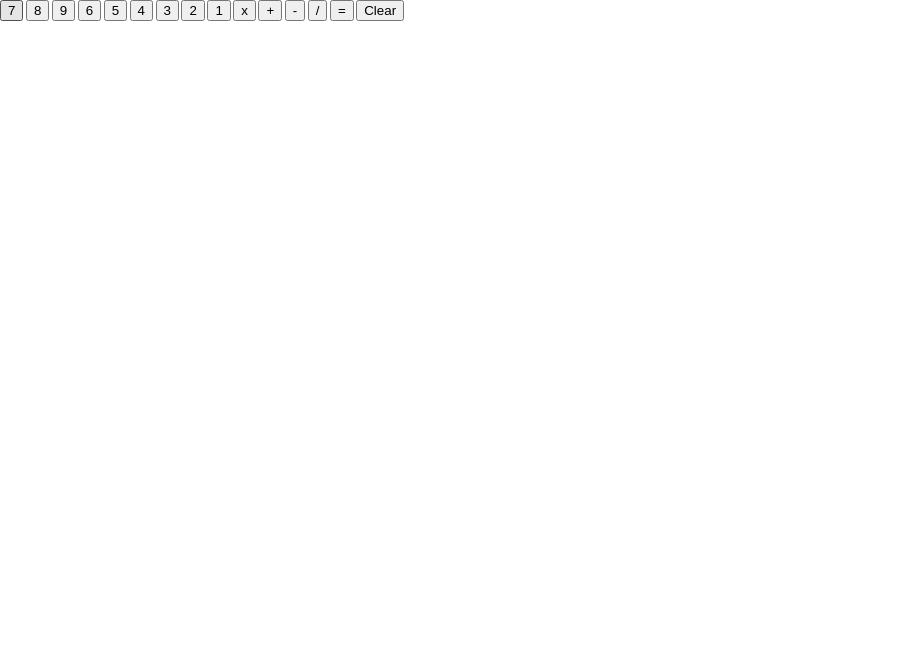
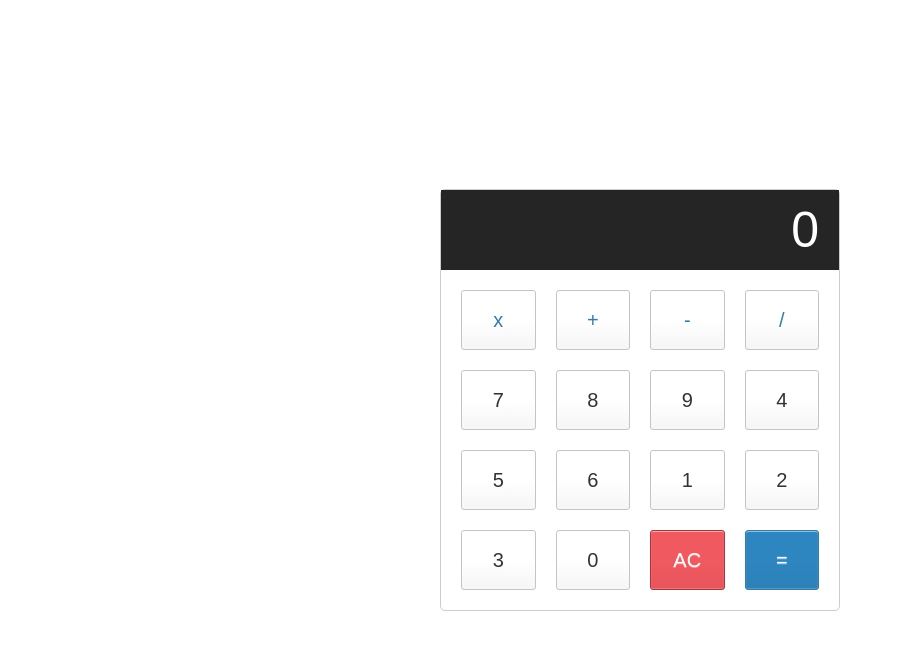
Before and after one commit to shikhar-sharma1703/Web-dev, a plain HTML site: page calculator/index.html in a window 1280 px wide. Shown: the whole page, without its empty margins (0-903 px from the left). Drawn offline with Linux system fonts and the light colour scheme.

Commit message:
Base design added

```diff
--- a/calculator/index.html
+++ b/calculator/index.html
@@ -6,27 +6,35 @@
         <title>Calculator</title>
     </head>
     <body>
-        <div id="display">
-            <div id="result"></div>
-        </div>
-        <div id="buttons">
-            <button class="number" value="7">7</button>
-            <button class="number" value="8">8</button>
-            <button class="number" value="9">9</button>
-            <button class="number" value="6">6</button>
-            <button class="number" value="5">5</button>
-            <button class="number" value="4">4</button>
-            <button class="number" value="3">3</button>
-            <button class="number" value="2">2</button>
-            <button class="number" value="1">1</button>
+        <div class="calculator">
+            <div id="display">
+                <input type="text" class="calculator-screen" value="0">
+            </div>
+            <div class="calculator-keys">
+                <button type="button" class="operator" id="mul" value="x">x</button>
+                <button type="button" class="operator" id="add" value="+">+</button>
+                <button type="button" class="operator" id="sub" value="-">-</button>
+                <button type="button" class="operator" id="div" value="/">/</button>
 
-            <button class="operator" id="mul" value="x">x</button>
-            <button class="operator" id="add" value="+">+</button>
-            <button class="operator" id="sub" value="-">-</button>
-            <button class="operator" id="div" value="/">/</button>
 
-            <button class="operation" id="equal" value="=">=</button>
-            <button class="operation" id="clear" value="clear">Clear</button>
+                <button type="button" class="number" value="7">7</button>
+                <button type="button" class="number" value="8">8</button>
+                <button type="button" class="number" value="9">9</button>
+
+                <button type="button" class="number" value="4">4</button>
+                <button type="button" class="number" value="5">5</button>
+                <button type="button" class="number" value="6">6</button>
+
+
+                <button type="button" class="number" value="1">1</button>
+                <button type="button" class="number" value="2">2</button>
+                <button type="button" class="number" value="3">3</button>
+                <button type="button" class="number" value="0">0</button>
+
+
+                <button type="button" class="all-clear" value="all-clear">AC</button>
+                <button type="button" class="equal-sign" value="=">=</button>
+            </div>
         </div>
         <script src="script.js"></script>
     </body>
--- a/calculator/style.css
+++ b/calculator/style.css
@@ -0,0 +1,85 @@
+html {
+    font-size: 62.5%;
+    box-sizing: border-box;
+}
+
+*, *::before, *::after {
+    margin: 0;
+    padding: 0;
+    box-sizing: inherit;
+}
+
+.calculator {
+    border: 1px solid #ccc;
+    border-radius: 5px;
+    position: absolute;
+    top: 50%;
+    left: 50%;
+    transform: translate(-50%, -50%);
+    width: 400px;
+}
+
+.calculator-screen {
+    width: 100%;
+    font-size: 5rem;
+    height: 80px;
+    border: none;
+    background-color: #252525;
+    color: #fff;
+    text-align: right;
+    padding-right: 20px;
+    padding-left: 10px;
+}
+
+button {
+    height: 60px;
+    background-color: #fff;
+    border-radius: 3px;
+    border: 1px solid #c4c4c4;
+    background-color: transparent;
+    font-size: 2rem;
+    color: #333;
+    background-image: linear-gradient(to bottom,transparent,transparent 50%,rgba(0,0,0,.04));
+    box-shadow: inset 0 0 0 1px rgba(255,255,255,.05), inset 0 1px 0 0 rgba(255,255,255,.45), inset 0 -1px 0 0 rgba(255,255,255,.15), 0 1px 0 0 rgba(255,255,255,.15);
+    text-shadow: 0 1px rgba(255,255,255,.4);
+}
+
+button:hover {
+    background-color: #eaeaea;
+}
+
+.equal-sign:hover {
+    background-color: #4e9ed4;
+  }
+
+.operator {
+    color: #337cac;
+}
+
+.all-clear {
+    background-color: #f0595f;
+    border-color: #b0353a;
+    color: #fff;
+}
+
+.all-clear:hover {
+    background-color: #f17377;
+}
+
+.equal-sign {
+    background-color: #2e86c0;
+    border-color: #337cac;
+    color: #fff;
+}
+
+.equal-sign:hover {
+    background-color: #4e9ed4;
+}
+
+.calculator-keys {
+    display: grid;
+    grid-template-columns: 1fr 1fr 1fr 1fr;
+    grid-row-gap: 20px;
+    grid-column-gap: 20px;
+    padding: 20px;
+}
```
